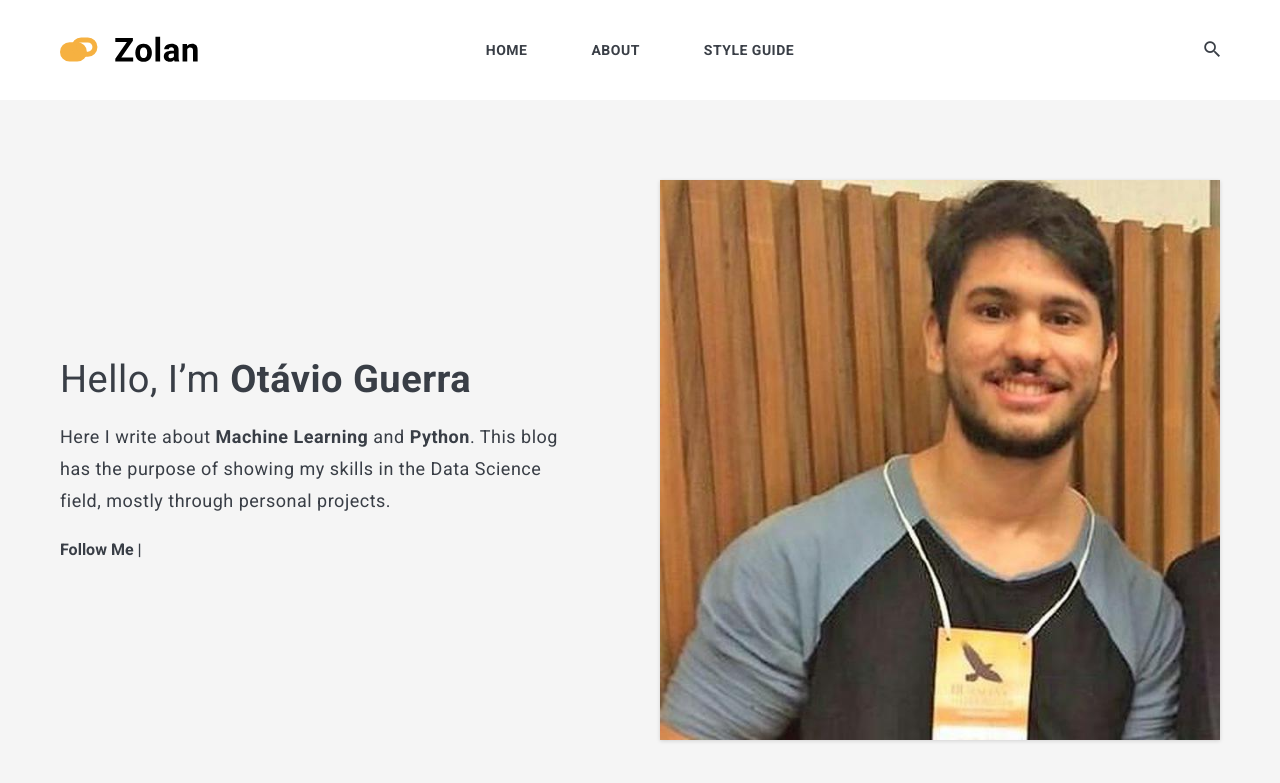
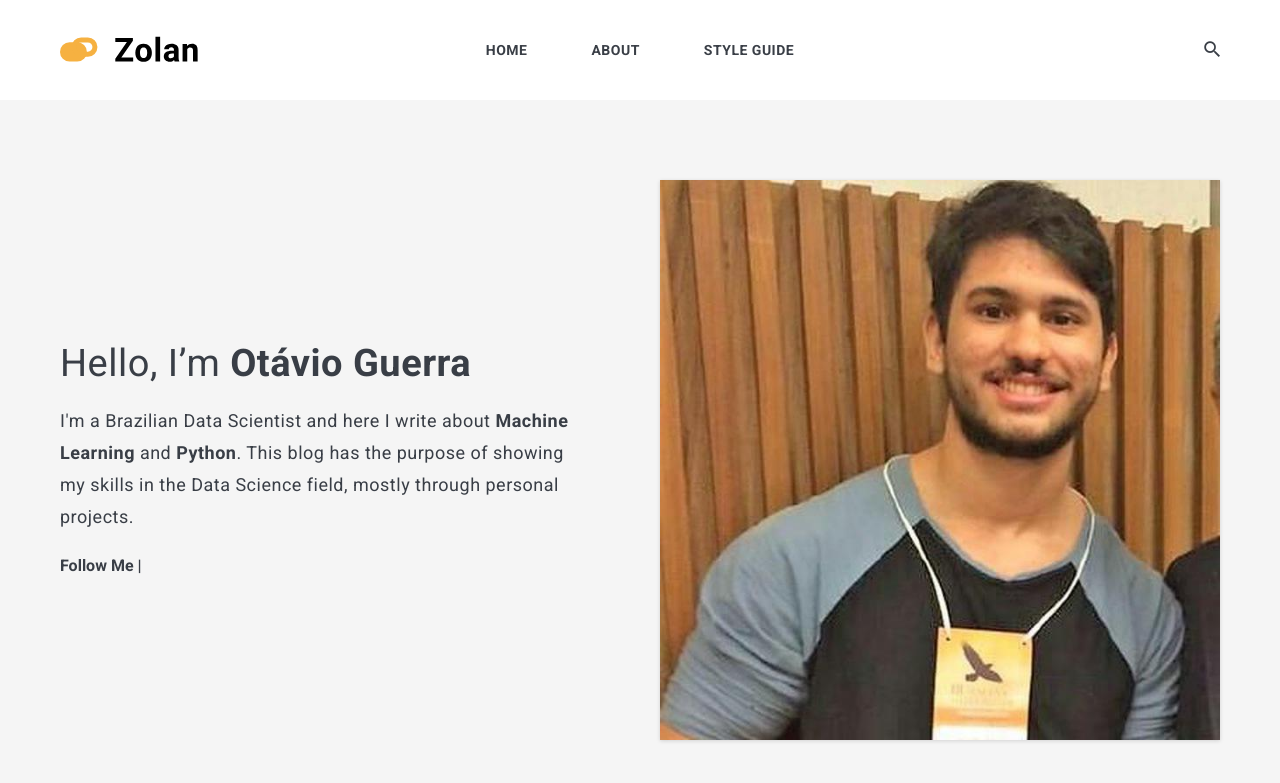
Before and after one commit to otaviomguerra/blog, a Jekyll site: the page built from index.html, in a window 1280 px wide and 900 px high. Shown: the top 783 px of the window. Built offline with Jekyll 4.4.1, drawn with Linux system fonts in a browser that asks for light colours; nearby versions of some CDN libraries; the list of posts is cut into pages by our own code.

Commit message:
changed bio

```diff
--- a/_data/settings.yml
+++ b/_data/settings.yml
@@ -11,7 +11,7 @@ author:
   name: Alex Rodriguez
   image: 01.jpg
   say-hello: Hello, I’m <strong>Otávio Guerra</strong>
-  bio: Here I write about <strong>Machine Learning</strong> and <strong>Python</strong>. This blog has the purpose of showing my skills in the Data Science field, mostly through personal projects.
+  bio: I'm a Brazilian Data Scientist and here I write about <strong>Machine Learning</strong> and <strong>Python</strong>. This blog has the purpose of showing my skills in the Data Science field, mostly through personal projects.
 
 
 #-------------------------------
```
